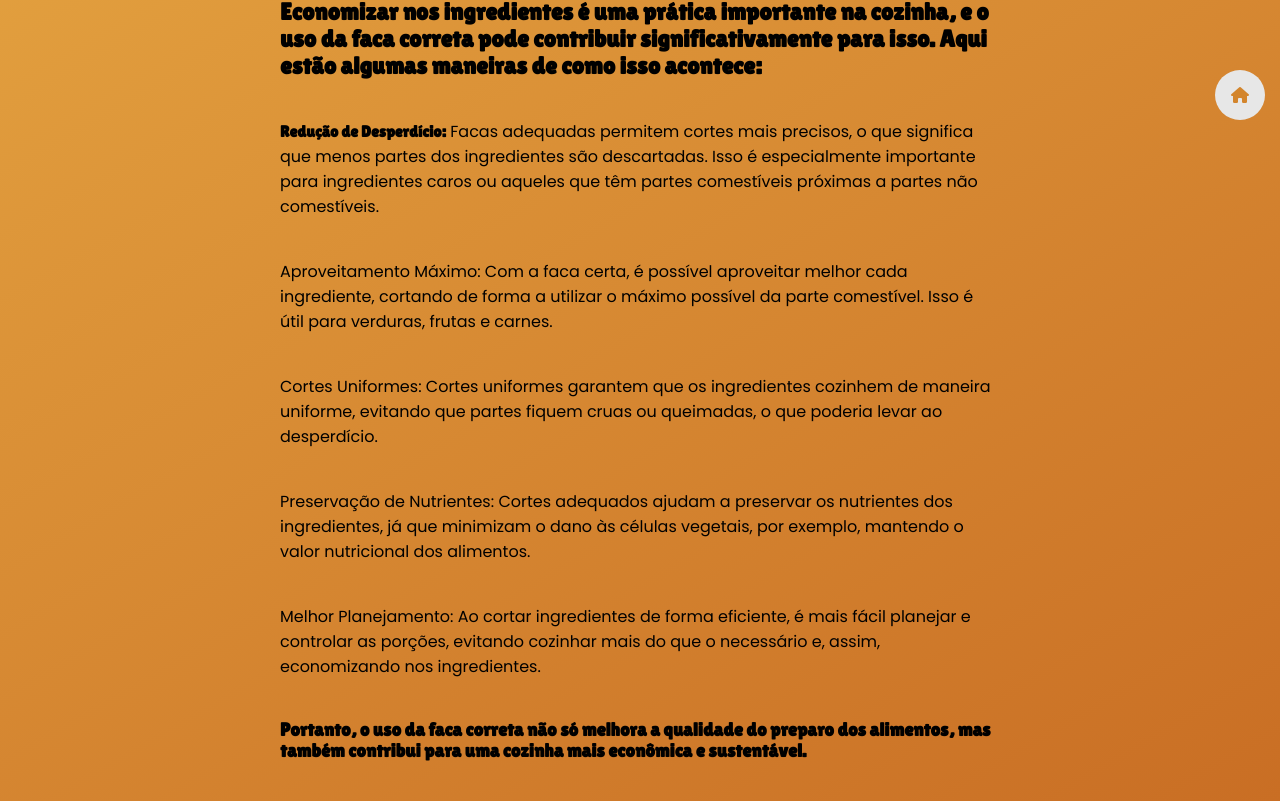
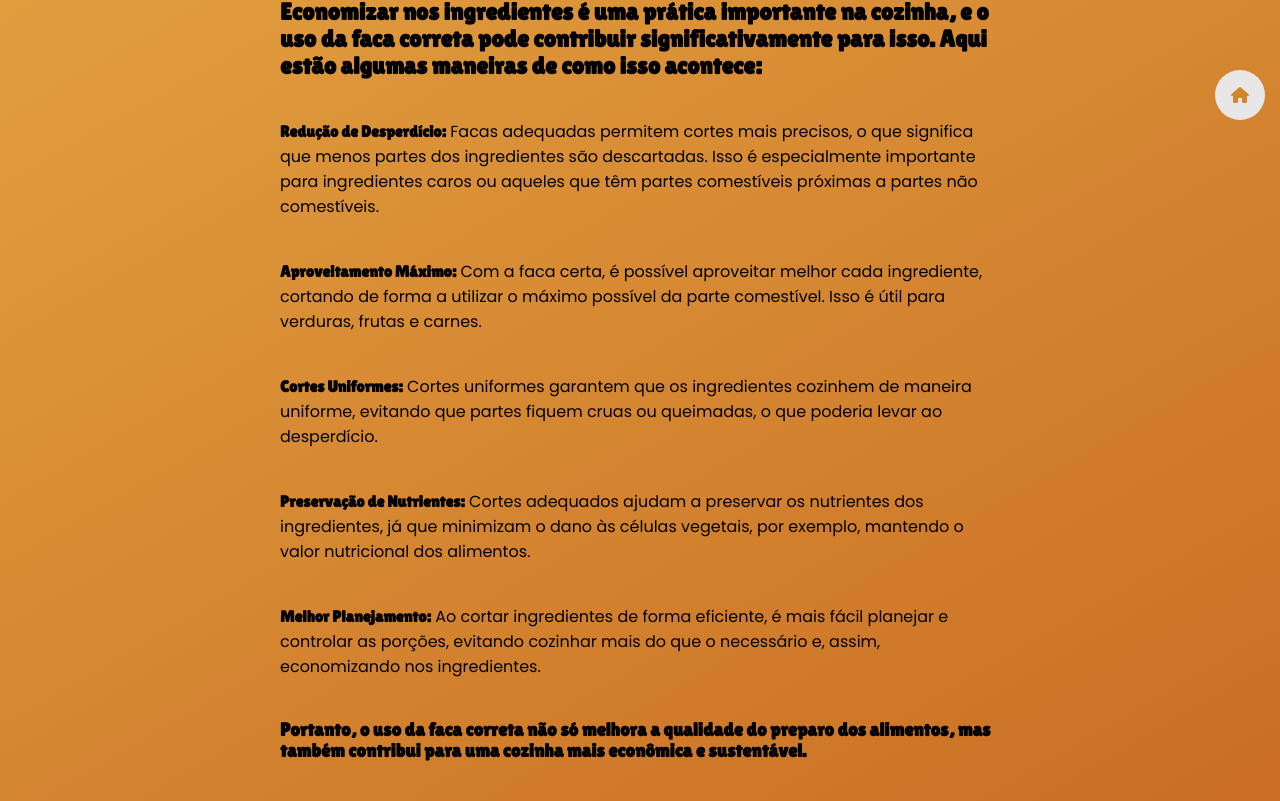
Before and after one commit to Josueledo/marcelaSite, an Angular app: page /saiba in a window 1280 px wide. Shown: the part 665-1466 px from the top of the page. Built offline with nearby package versions, Linux system fonts and the light colour scheme.

Commit message:
Update saiba.component.html

```diff
--- a/src/app/components/saiba/saiba.component.html
+++ b/src/app/components/saiba/saiba.component.html
@@ -37,22 +37,22 @@
     partes não comestíveis.
   </ol>
   <ol>
-    Aproveitamento Máximo: Com a faca certa, é possível aproveitar melhor cada
+    <strong>Aproveitamento Máximo:</strong> Com a faca certa, é possível aproveitar melhor cada
     ingrediente, cortando de forma a utilizar o máximo possível da parte
     comestível. Isso é útil para verduras, frutas e carnes.
   </ol>
   <ol>
-    Cortes Uniformes: Cortes uniformes garantem que os ingredientes cozinhem de
+    <strong>Cortes Uniformes:</strong> Cortes uniformes garantem que os ingredientes cozinhem de
     maneira uniforme, evitando que partes fiquem cruas ou queimadas, o que
     poderia levar ao desperdício.
   </ol>
   <ol>
-    Preservação de Nutrientes: Cortes adequados ajudam a preservar os nutrientes
+    <strong>Preservação de Nutrientes:</strong> Cortes adequados ajudam a preservar os nutrientes
     dos ingredientes, já que minimizam o dano às células vegetais, por exemplo,
     mantendo o valor nutricional dos alimentos.
   </ol>
   <ol>
-    Melhor Planejamento: Ao cortar ingredientes de forma eficiente, é mais fácil
+    <strong>Melhor Planejamento:</strong> Ao cortar ingredientes de forma eficiente, é mais fácil
     planejar e controlar as porções, evitando cozinhar mais do que o necessário
     e, assim, economizando nos ingredientes.
   </ol>
```
